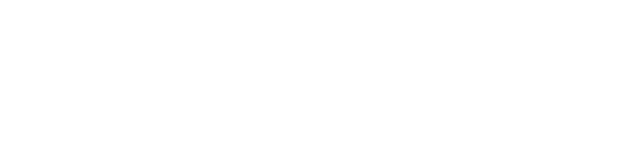
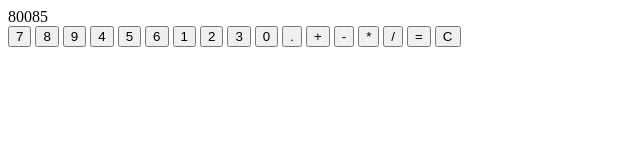
Before and after one commit to eccol/calculator, a plain HTML site: page index.html in a window 1280 px wide. Shown: the whole page, without its empty margins (0-640 px from the left). Drawn offline with Linux system fonts and the light colour scheme.

Commit message:
Add input functionality

```diff
--- a/calculator.js
+++ b/calculator.js
@@ -1,3 +1,11 @@
+let display = '';
+
+const buttons = document.querySelectorAll('.digit, .operator');
+buttons.forEach((btn) => btn.addEventListener('click', () => {
+  display += btn.id;
+  document.querySelector('.result').textContent = display;
+}))
+
 function add(a, b) {
   return a + b;
 }
--- a/index.html
+++ b/index.html
@@ -5,12 +5,32 @@
   <meta charset="UTF-8">
   <meta http-equiv="X-UA-Compatible" content="IE=edge">
   <meta name="viewport" content="width=device-width, initial-scale=1.0">
-  <script src="calculator.js"></script>
+  <script src="calculator.js" defer></script>
   <title>Document</title>
 </head>
 
 <body>
 
+  <div class="result">80085</div>
+
+  <button class="digit" id="7">7</button>
+  <button class="digit" id="8">8</button>
+  <button class="digit" id="9">9</button>
+  <button class="digit" id="4">4</button>
+  <button class="digit" id="5">5</button>
+  <button class="digit" id="6">6</button>
+  <button class="digit" id="1">1</button>
+  <button class="digit" id="2">2</button>
+  <button class="digit" id="3">3</button>
+  <button class="digit" id="0">0</button>
+  <button class="digit" id=".">.</button>
+  <button class="operator" id="+">+</button>
+  <button class="operator" id="-">-</button>
+  <button class="operator" id="*">*</button>
+  <button class="operator" id="/">/</button>
+  <button class="equals" id="=">=</button>
+  <button class="clear" id="c">C</button>
+
 </body>
 
 </html>
```
